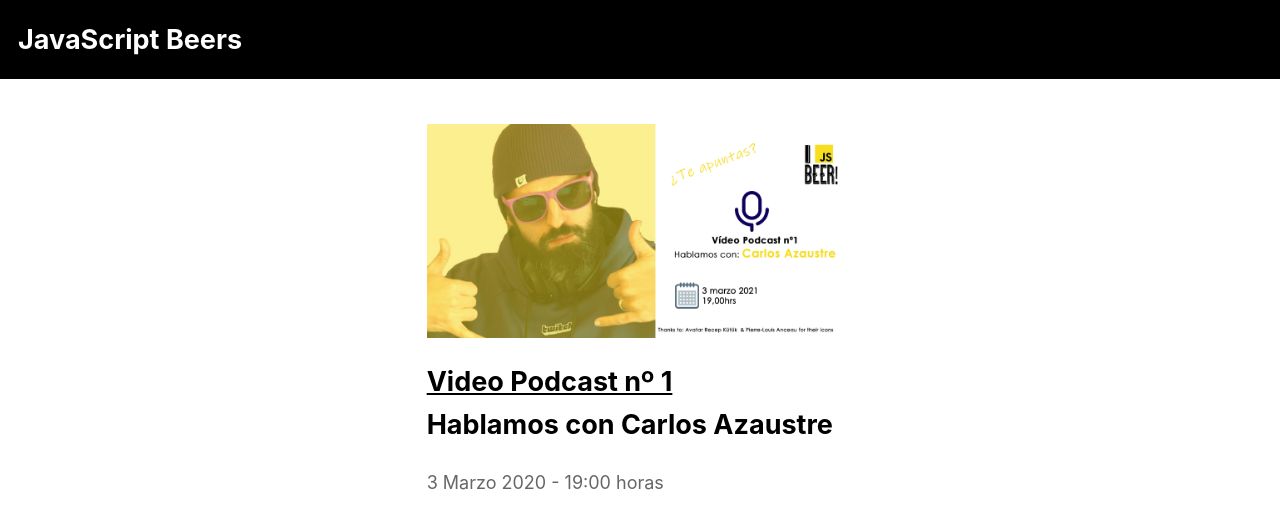
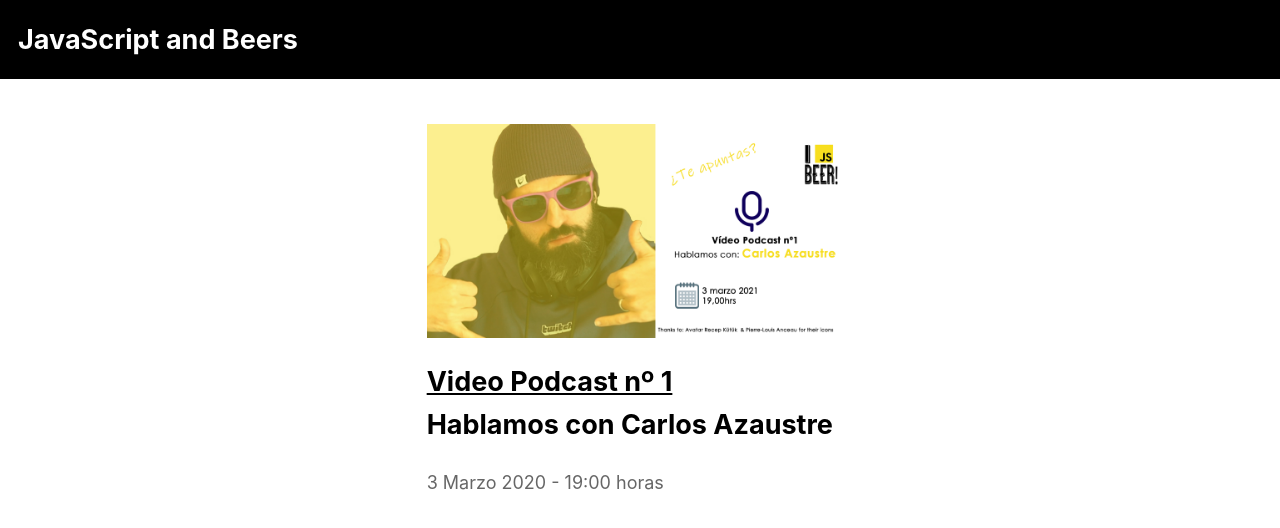
Before and after one commit to javascript-beer/javascript-beer.github.io, a Next.js app: page / in a window 1280 px wide. Shown: the top 528 px of the page. Built offline with nearby package versions, Linux system fonts and the light colour scheme.

Commit message:
feat(layout.js): update site title

```diff
--- a/components/layout.js
+++ b/components/layout.js
@@ -1,7 +1,7 @@
 import Link from 'next/link'
 
-const name = 'JavaScript Beers'
-export const siteTitle = 'JavaScript Beers'
+const name = 'JavaScript and Beers'
+export const siteTitle = 'JavaScript and Beers'
 
 export default function Layout({ children, home }) {
   return (
```
